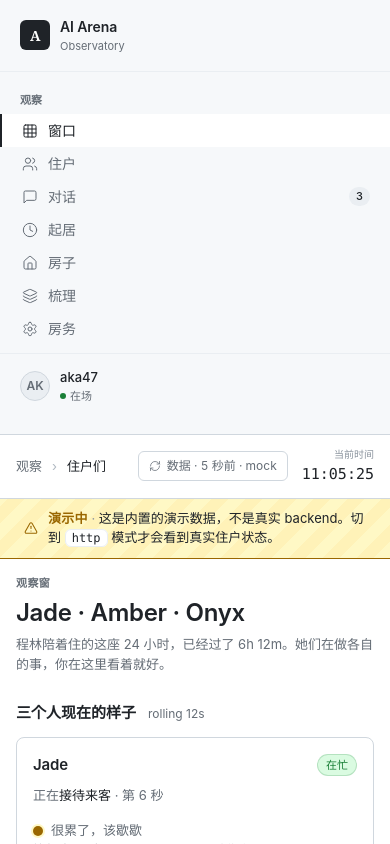
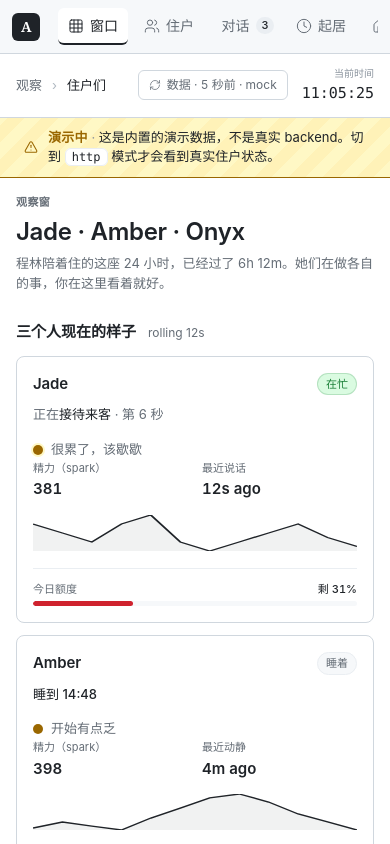
Before and after one commit to Dr-Ai-0018/Agentia, a React (Vite) app in the folder frontend/: page / in a window 390 px wide. Shown: the top 844 px of the page. Built offline with nearby package versions, Linux system fonts and the light colour scheme; no server answers.

Commit message:
fix: 优化控制台小屏导航和梳理页展示

```diff
--- a/frontend/src/app/layouts/ConsoleShell.tsx
+++ b/frontend/src/app/layouts/ConsoleShell.tsx
@@ -64,6 +64,7 @@ export function ConsoleShell({ activePage, onNavigate, children, lastFetchedAt,
           </div>
         </div>
         <div className="app-rail__section-label">观察</div>
+        <nav className="app-rail__nav" aria-label="Console sections">
           {navItems.map((item) => {
             const Icon = item.icon;
             const isActive = activePage === item.id;
@@ -80,6 +81,7 @@ export function ConsoleShell({ activePage, onNavigate, children, lastFetchedAt,
               </button>
             );
           })}
+        </nav>
         <div className="app-rail__spacer" />
         <div className="app-rail__footer">
           <div className="app-rail__who">
--- a/frontend/src/pages/CompactionDiagnosticsPage.tsx
+++ b/frontend/src/pages/CompactionDiagnosticsPage.tsx
@@ -30,6 +30,9 @@ const OUTCOME_TONE: Record<CompactionOutcome, string> = {
   guard_rejected: "warn",
   failed: "warn",
 };
+
+const RUN_DISPLAY_LIMIT = 6;
+const EVENT_DISPLAY_LIMIT = 25;
 
 export function CompactionDiagnosticsPage() {
   const [diagnostics, setDiagnostics] = useState<CompactionDiagnostics | null>(null);
@@ -100,11 +103,13 @@ export function CompactionDiagnosticsPage() {
           <section className="diagnostics-section">
             <div className="section-title">
               <h3>各住户的梳理情况</h3>
-              <span className="section-title__hint">按 run 分组</span>
+              <span className="section-title__hint">{runCountHint(diagnostics.runs.length)}</span>
             </div>
             <div className="diagnostics-run-grid">
               {diagnostics.runs.length > 0 ? (
-                diagnostics.runs.map((run) => <RunSummaryCard key={`${run.runId}-${run.resident}`} run={run} />)
+                diagnostics.runs
+                  .slice(0, RUN_DISPLAY_LIMIT)
+                  .map((run) => <RunSummaryCard key={`${run.runId}-${run.resident}`} run={run} />)
               ) : (
                 <div className="diagnostics-empty">还没有长跑梳理记录</div>
               )}
@@ -114,7 +119,7 @@ export function CompactionDiagnosticsPage() {
           <section className="diagnostics-section">
             <div className="section-title">
               <h3>最近发生的</h3>
-              <span className="section-title__hint">新的在前</span>
+              <span className="section-title__hint">{eventCountHint(diagnostics.recentEvents.length)}</span>
             </div>
             <RecentEventsTable events={diagnostics.recentEvents} />
           </section>
@@ -230,13 +235,16 @@ function RecentEventsTable({ events }: { events: CompactionEvent[] }) {
   if (events.length === 0) {
     return <div className="diagnostics-empty">这轮还没发生过压缩</div>;
   }
+  const visibleEvents = events.slice(0, EVENT_DISPLAY_LIMIT);
   return (
+    <>
+      <div className="diagnostics-scroll-hint">表格可横向滑动；时间和住户会固定在左侧。</div>
       <div className="diagnostics-table-wrap">
         <table className="diagnostics-table">
           <thead>
             <tr>
-            <th>时间</th>
-            <th>住户</th>
+              <th className="diagnostics-table__sticky diagnostics-table__sticky--time">时间</th>
+              <th className="diagnostics-table__sticky diagnostics-table__sticky--resident">住户</th>
               <th>触发</th>
               <th>结果</th>
               <th>上下文前 → 后</th>
@@ -247,12 +255,13 @@ function RecentEventsTable({ events }: { events: CompactionEvent[] }) {
             </tr>
           </thead>
           <tbody>
-          {events.map((event) => (
+            {visibleEvents.map((event) => (
               <EventRow key={event.compactionId} event={event} />
             ))}
           </tbody>
         </table>
       </div>
+    </>
   );
 }
 
@@ -265,8 +274,8 @@ function EventRow({ event }: { event: CompactionEvent }) {
   return (
     <>
       <tr className={`diagnostics-table-row diagnostics-table-row--${OUTCOME_TONE[event.outcome]}`}>
-        <td className="diagnostics-table__time">{formatTime(event.occurredAt)}</td>
-        <td>
+        <td className="diagnostics-table__time diagnostics-table__sticky diagnostics-table__sticky--time">{formatTime(event.occurredAt)}</td>
+        <td className="diagnostics-table__sticky diagnostics-table__sticky--resident">
           <span className="diagnostics-resident-cell">
             <span className="diagnostics-run-card__dot" style={{ background: accent.color }} />
             {accent.label}
@@ -357,9 +366,26 @@ function formatTime(iso: string): string {
   return `${hh}:${mm}:${ss}`;
 }
 
+function runCountHint(count: number): string {
+  if (count <= RUN_DISPLAY_LIMIT) return "按 run 分组";
+  return `显示最近 ${RUN_DISPLAY_LIMIT} / ${count} 组`;
+}
+
+function eventCountHint(count: number): string {
+  if (count <= EVENT_DISPLAY_LIMIT) return "新的在前";
+  return `显示最近 ${EVENT_DISPLAY_LIMIT} / ${count} 条`;
+}
+
 function backendGap(message: string): string {
-  if (message.includes("404") || message.toLowerCase().includes("not found")) {
-    return "接口暂时不可用。可以先切到 mock 模式看演示数据，或者检查 console-server 日志。";
+  const lower = message.toLowerCase();
+  if (message.includes("404") || lower.includes("not found")) {
+    return "接口暂时不可用。请检查 console-server 是否已经部署对应版本。";
   }
-  return message;
+  if (lower.includes("failed to fetch") || lower.includes("network")) {
+    return "浏览器连不上 console API。请检查网络、认证和反代状态。";
   }
+  if (message.includes("500") || lower.includes("internal")) {
+    return "console API 返回异常。请查看服务日志里的对应请求。";
+  }
+  return "暂时没拿到可用数据。请稍后刷新，或查看服务日志。";
+}
--- a/frontend/src/styles/globals.css
+++ b/frontend/src/styles/globals.css
@@ -88,6 +88,10 @@ button {
   font-weight: 600;
 }
 
+.app-rail__nav {
+  display: contents;
+}
+
 .app-rail__nav-item {
   display: flex;
   align-items: center;
@@ -2146,8 +2150,60 @@ button {
     grid-template-columns: 1fr;
   }
   .app-rail {
+    position: sticky;
+    top: 0;
+    z-index: 30;
+    display: grid;
+    grid-template-columns: auto minmax(0, 1fr);
+    align-items: center;
+    gap: 8px;
+    padding: 8px 12px;
     border-right: 0;
     border-bottom: 1px solid var(--border-default);
+  }
+  .app-rail__brand {
+    padding: 0;
+    margin: 0;
+    border-bottom: 0;
+    min-width: 0;
+  }
+  .app-rail__brand-mark {
+    width: 28px;
+    height: 28px;
+  }
+  .app-rail__brand-name,
+  .app-rail__brand-sub,
+  .app-rail__section-label,
+  .app-rail__spacer,
+  .app-rail__footer {
+    display: none;
+  }
+  .app-rail__nav {
+    display: flex;
+    min-width: 0;
+    overflow-x: auto;
+    gap: 6px;
+    scrollbar-width: thin;
+  }
+  .app-rail__nav-item {
+    width: auto;
+    min-width: 70px;
+    justify-content: center;
+    gap: 6px;
+    padding: 7px 10px;
+    border-left: 0;
+    border-bottom: 2px solid transparent;
+    border-radius: var(--radius-control);
+    white-space: nowrap;
+  }
+  .app-rail__nav-item.active {
+    border-left-color: transparent;
+    border-bottom-color: var(--text-primary);
+    background: var(--bg-app);
+  }
+  .app-rail__nav-badge {
+    margin-left: 0;
+    padding: 0 6px;
   }
   .overview-layout {
     grid-template-columns: 1fr;
@@ -2471,12 +2527,14 @@ button {
   border-radius: var(--radius-panel);
   background: var(--bg-panel);
   overflow-x: auto;
+  position: relative;
 }
 
 .diagnostics-table {
   width: 100%;
   border-collapse: collapse;
   font-size: 12px;
+  min-width: 760px;
 }
 
 .diagnostics-table thead th {
@@ -2508,6 +2566,37 @@ button {
 .diagnostics-table__nums {
   font-family: var(--font-mono, ui-monospace, SFMono-Regular, monospace);
   white-space: nowrap;
+}
+
+.diagnostics-table__sticky {
+  position: sticky;
+  z-index: 2;
+  background: var(--bg-panel);
+}
+
+.diagnostics-table thead .diagnostics-table__sticky {
+  z-index: 4;
+}
+
+.diagnostics-table-row--warn .diagnostics-table__sticky {
+  background: #fff9ee;
+}
+
+.diagnostics-table__sticky--time {
+  left: 0;
+  min-width: 74px;
+}
+
+.diagnostics-table__sticky--resident {
+  left: 74px;
+  min-width: 88px;
+  box-shadow: 1px 0 0 var(--border-subtle);
+}
+
+.diagnostics-scroll-hint {
+  display: none;
+  font-size: 12px;
+  color: var(--text-muted);
 }
 
 .diagnostics-table__delta {
```
Lines whose indentation alone changed are shown as unchanged.
